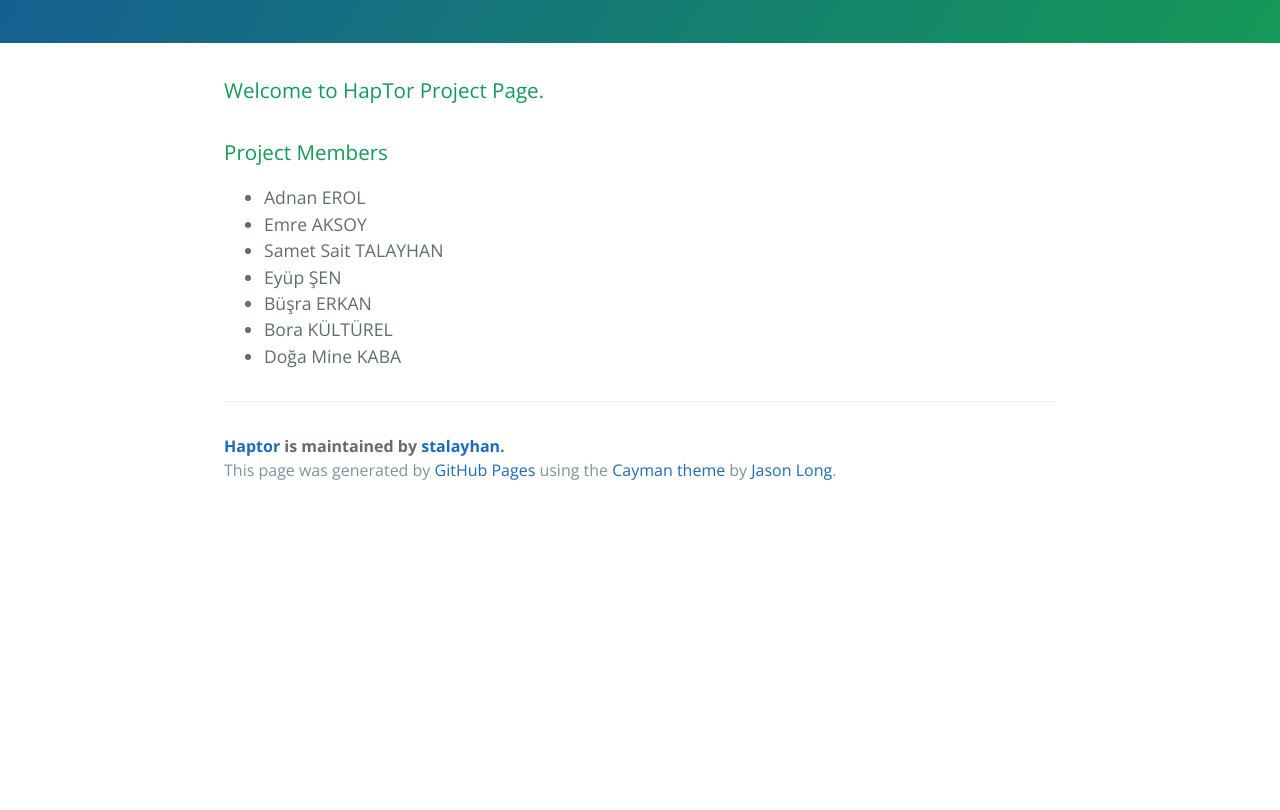
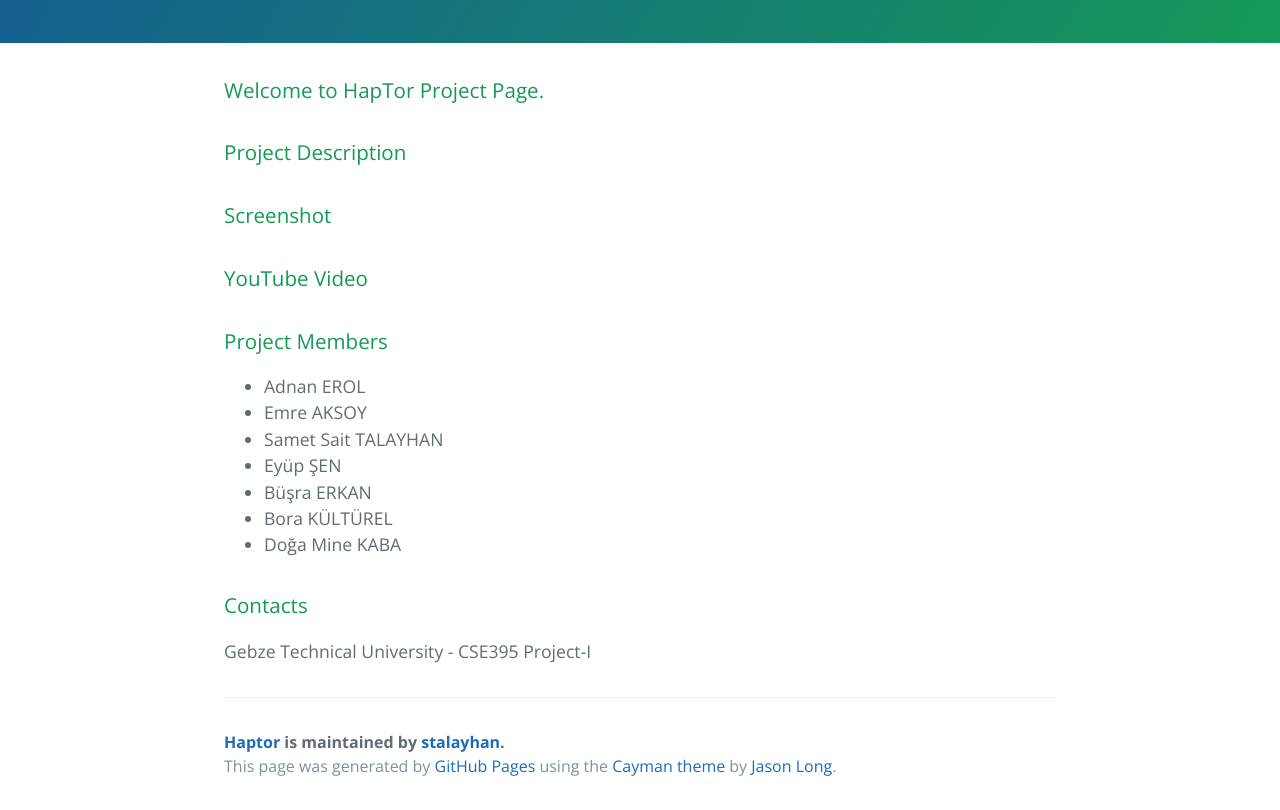
Before and after one commit to stalayhan/haptor, a plain HTML site: page index.html in a window 1280 px wide. Shown: the part 340-1150 px from the top of the page. Before the commit the page ends 854 px from the top, so only its background shows below. Drawn offline with nearby package versions, Linux system fonts and the light colour scheme.

Commit message:
Create gh-pages branch via GitHub

```diff
--- a/index.html
+++ b/index.html
@@ -23,6 +23,15 @@
 <a id="welcome-to-haptor-project-page" class="anchor" href="#welcome-to-haptor-project-page" aria-hidden="true"><span class="octicon octicon-link"></span></a>Welcome to HapTor Project Page.</h3>
 
 <h3>
+<a id="project-description" class="anchor" href="#project-description" aria-hidden="true"><span class="octicon octicon-link"></span></a>Project Description</h3>
+
+<h3>
+<a id="screenshot" class="anchor" href="#screenshot" aria-hidden="true"><span class="octicon octicon-link"></span></a>Screenshot</h3>
+
+<h3>
+<a id="youtube-video" class="anchor" href="#youtube-video" aria-hidden="true"><span class="octicon octicon-link"></span></a>YouTube Video</h3>
+
+<h3>
 <a id="project-members" class="anchor" href="#project-members" aria-hidden="true"><span class="octicon octicon-link"></span></a>Project Members</h3>
 
 <ul>
@@ -35,6 +44,11 @@
 <li>Doğa Mine KABA</li>
 </ul>
 
+<h3>
+<a id="contacts" class="anchor" href="#contacts" aria-hidden="true"><span class="octicon octicon-link"></span></a>Contacts</h3>
+
+<p>Gebze Technical University - CSE395 Project-I </p>
+
       <footer class="site-footer">
         <span class="site-footer-owner"><a href="https://github.com/stalayhan/haptor">Haptor</a> is maintained by <a href="https://github.com/stalayhan">stalayhan</a>.</span>
 
--- a/params.json
+++ b/params.json
@@ -1 +1 @@
-{"name":"Haptor","tagline":"Haptic Navigator","body":"### Welcome to HapTor Project Page.\r\n\r\n### Project Members\r\n* Adnan EROL\r\n* Emre AKSOY\r\n* Samet Sait TALAYHAN\r\n* Eyüp ŞEN\r\n* Büşra ERKAN\r\n* Bora KÜLTÜREL\r\n* Doğa Mine KABA","google":"","note":"Don't delete this file! It's used internally to help with page regeneration."}
+{"name":"Haptor","tagline":"Haptic Navigator","body":"### Welcome to HapTor Project Page.\r\n\r\n### Project Description\r\n\r\n### Screenshot\r\n\r\n### YouTube Video\r\n\r\n### Project Members\r\n* Adnan EROL\r\n* Emre AKSOY\r\n* Samet Sait TALAYHAN\r\n* Eyüp ŞEN\r\n* Büşra ERKAN\r\n* Bora KÜLTÜREL\r\n* Doğa Mine KABA\r\n\r\n### Contacts\r\nGebze Technical University - CSE395 Project-I ","google":"","note":"Don't delete this file! It's used internally to help with page regeneration."}
```
